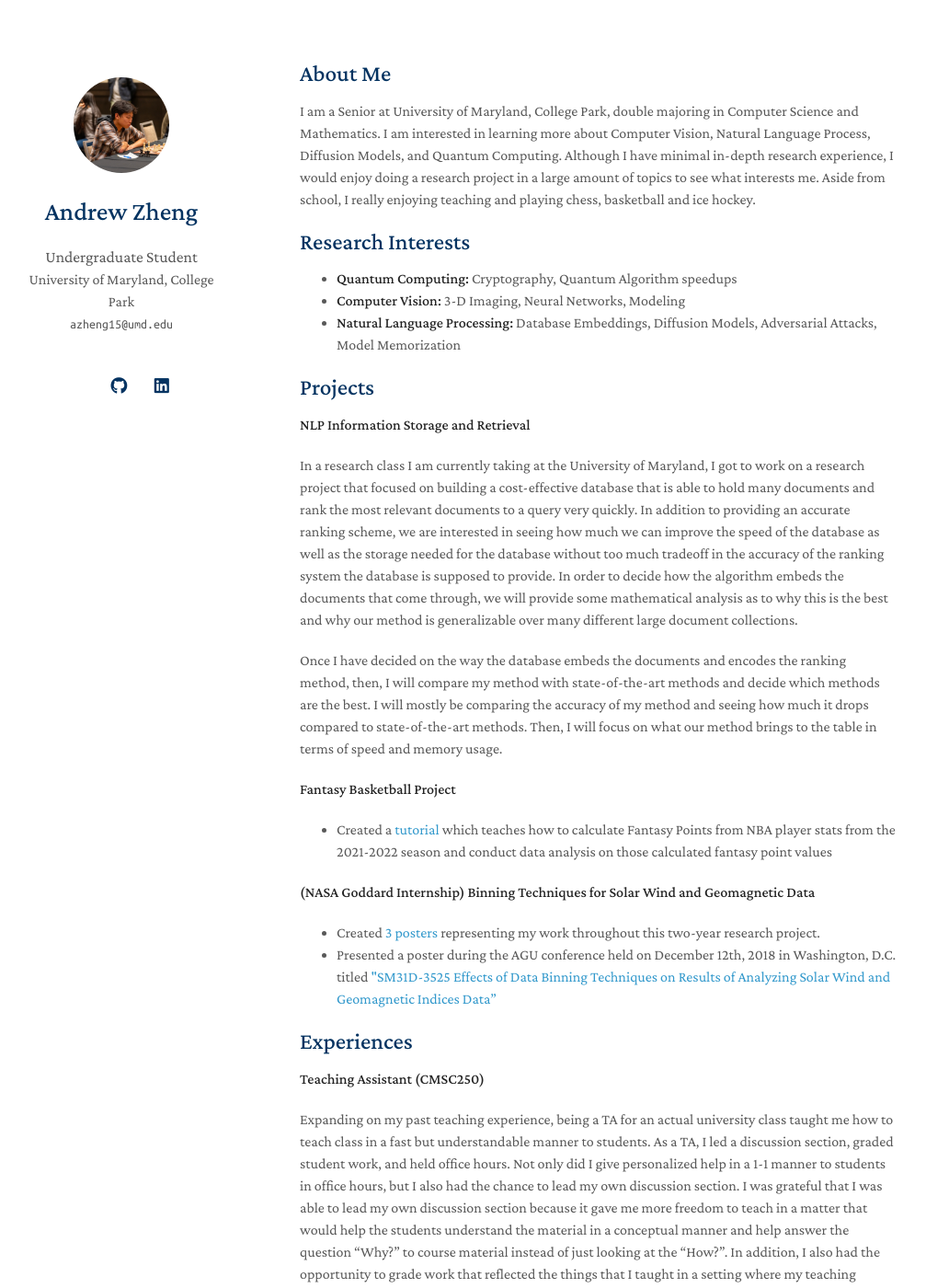
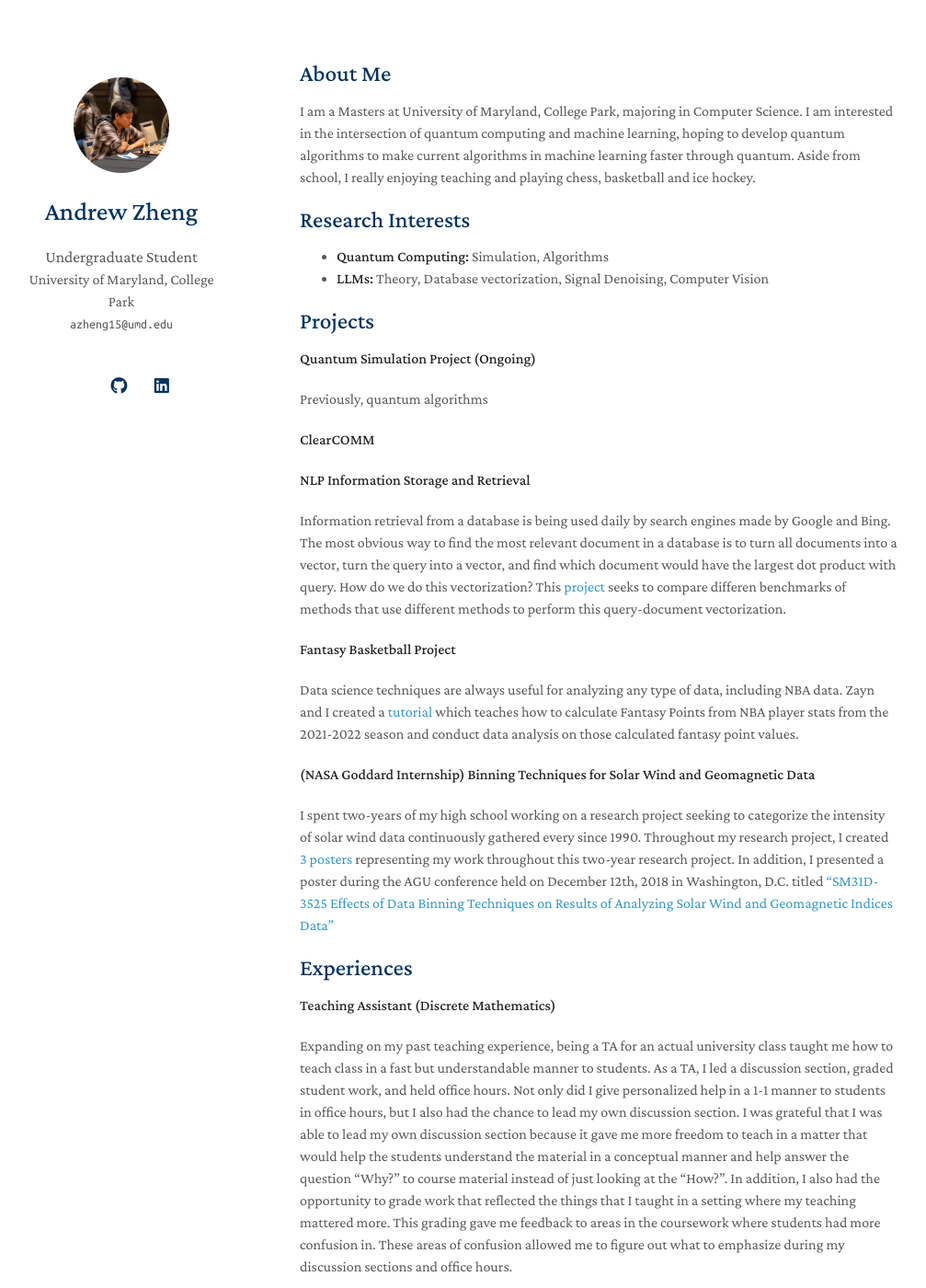
Before and after one commit to JAndrewZheng/jandrewzheng.github.io, a Jekyll site: the page built from index.md, in a window 1280 px wide and 1400 px high. Shown: the whole window at 92% size, without its empty margins (144-1151 px from the left). Built offline with Jekyll 4.4.1, drawn with Linux system fonts in a browser that asks for light colours; nearby versions of some CDN libraries; a style sheet for code colours, icons or effects is not loaded; our own code applies the rules of GitHub Pages for plain Markdown files.

Commit message:
Masters update

```diff
--- a/index.md
+++ b/index.md
@@ -4,40 +4,37 @@ layout: homepage
 
 ## About Me
 
-I am a Senior at University of Maryland, College Park, double majoring in Computer Science and Mathematics. I am interested in learning more about Computer Vision, Natural Language Process, Diffusion Models, and Quantum Computing. Although I have minimal in-depth research experience, I would enjoy doing a research project in a large amount of topics to see what interests me. Aside from school, I really enjoying teaching and playing chess, basketball and ice hockey.
+I am a Masters at University of Maryland, College Park, majoring in Computer Science. I am interested in the intersection of quantum computing and machine learning, hoping to develop quantum algorithms to make current algorithms in machine learning faster through quantum. Aside from school, I really enjoying teaching and playing chess, basketball and ice hockey.
 
 ## Research Interests
 
-- **Quantum Computing:** Cryptography, Quantum Algorithm speedups
-- **Computer Vision:** 3-D Imaging, Neural Networks, Modeling
-- **Natural Language Processing:** Database Embeddings, Diffusion Models, Adversarial Attacks, Model Memorization
+- **Quantum Computing:** Simulation, Algorithms
+- **LLMs:** Theory, Database vectorization, Signal Denoising, Computer Vision
 
 ## Projects
 
+**Quantum Simulation Project (Ongoing)**
+
+Previously, quantum algorithms
+
+**ClearCOMM**
+
 **NLP Information Storage and Retrieval**
 
-In a research class I am currently taking at the University of Maryland, I got to work on a research project that focused on building a cost-effective database that is able to hold many documents and rank the most relevant documents to a query very quickly. In addition to providing an accurate ranking scheme, we are interested in seeing how much we can improve the speed of the database as well as the storage needed for the database without too much tradeoff in the accuracy of the ranking system the database is supposed to provide. In order to decide how the algorithm embeds the documents that come through, we will provide some mathematical analysis as to why this is the best and why our method is generalizable over many different large document collections.
-
-Once I have decided on the way the database embeds the documents and encodes the ranking method, then, I will compare my method with state-of-the-art methods and decide which methods are the best. I will mostly be comparing the accuracy of my method and seeing how much it drops compared to state-of-the-art methods. Then, I will focus on what our method brings to the table in terms of speed and memory usage.
+Information retrieval from a database is being used daily by search engines made by Google and Bing. The most obvious way to find the most relevant document in a database is to turn all documents into a vector, turn the query into a vector, and find which document would have the largest dot product with query. How do we do this vectorization? This <a href="https://github.com/rifaaQ/cmsc674">project</a> seeks to compare differen benchmarks of methods that use different methods to perform this query-document vectorization.
 
 **Fantasy Basketball Project**
 
-<ul>
-<li> Created a <a href="https://andrewzayn.github.io/">tutorial</a> which teaches how to calculate Fantasy Points from NBA player stats from the 2021-2022 season and conduct data analysis on those calculated fantasy point values </li>
-</ul>
+Data science techniques are always useful for analyzing any type of data, including NBA data. Zayn and I created a <a href="https://andrewzayn.github.io/">tutorial</a> which teaches how to calculate Fantasy Points from NBA player stats from the 2021-2022 season and conduct data analysis on those calculated fantasy point values.
 
 **(NASA Goddard Internship) Binning Techniques for Solar Wind and Geomagnetic Data**
 
-<ul>
-<li>Created <a href="https://drive.google.com/drive/u/0/folders/1kQjVQ5YEQRJgyfJcXdeBf3LZXl0UATRK">3 posters</a> representing my work throughout this two-year research project. </li>
-
-<li>Presented a poster during the AGU conference held on December 12th, 2018 in Washington, D.C. titled
-<a href="https://agu.confex.com/agu/fm18/meetingapp.cgi/Paper/396419">"SM31D-3525 Effects of Data Binning Techniques on Results of Analyzing Solar Wind and Geomagnetic Indices Data”</a></li>
-</ul>
+I spent two-years of my high school working on a research project seeking to categorize the intensity of solar wind data continuously gathered every since 1990. Throughout my research project, I created <a href="https://drive.google.com/drive/u/0/folders/1kQjVQ5YEQRJgyfJcXdeBf3LZXl0UATRK">3 posters</a> representing my work throughout this two-year research project. In addition, I presented a poster during the AGU conference held on December 12th, 2018 in Washington, D.C. titled
+<a href="https://agu.confex.com/agu/fm18/meetingapp.cgi/Paper/396419">"SM31D-3525 Effects of Data Binning Techniques on Results of Analyzing Solar Wind and Geomagnetic Indices Data”</a>
 
 ## Experiences
 
-**Teaching Assistant (CMSC250)**
+**Teaching Assistant (Discrete Mathematics)**
 
 Expanding on my past teaching experience, being a TA for an actual university class taught me how to teach class in a fast but understandable manner to students. As a TA, I led a discussion section, graded student work, and held office hours. Not only did I give personalized help in a 1-1 manner to students in office hours, but I also had the chance to lead my own discussion section. I was grateful that I was able to lead my own discussion section because it gave me more freedom to teach in a matter that would help the students understand the material in a conceptual manner and help answer the question "Why?" to course material instead of just looking at the "How?". In addition, I also had the opportunity to grade work that reflected the things that I taught in a setting where my teaching mattered more. This grading gave me feedback to areas in the coursework where students had more confusion in. These areas of confusion allowed me to figure out what to emphasize during my discussion sections and office hours.
 
```
